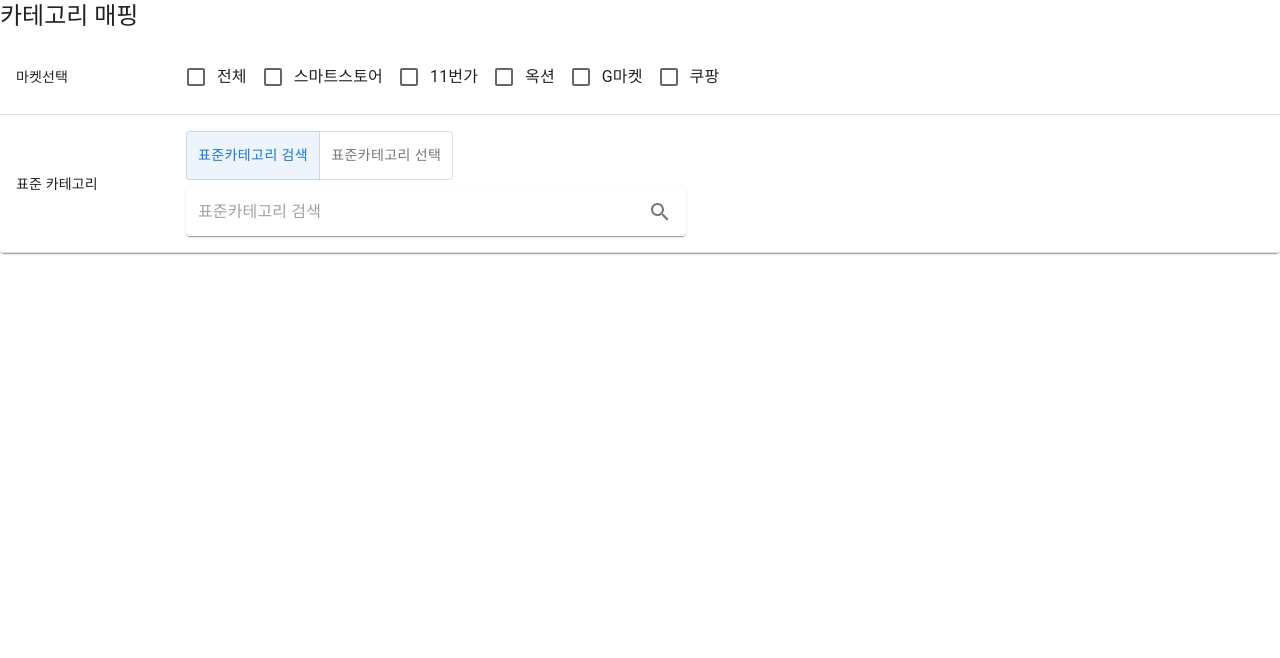
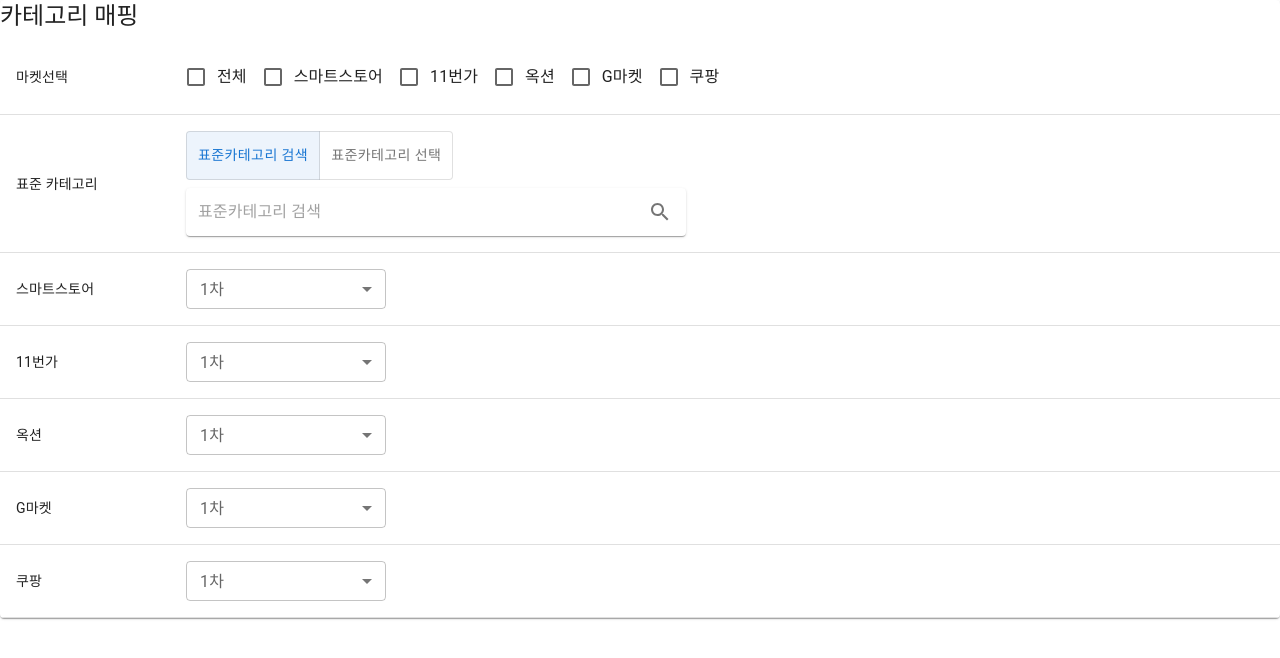
Before and after one commit to doitdso753/sample-next-back-office, a Next.js app: page /categoryMapping in a window 1280 px wide. Shown: the top 658 px of the page. Built offline with nearby package versions, Linux system fonts and the light colour scheme.

Commit message:
categoryMapping page 관련 컴포넌트 샘플 데이터로 동작하도록 수정

```diff
--- a/components/CategoryMapping/CategoryPaths.jsx
+++ b/components/CategoryMapping/CategoryPaths.jsx
@@ -7,7 +7,9 @@
 import MenuItem from "@mui/material/MenuItem";
 
 function CategoryPaths({
-  categoryData,
+  depth,
+  pathsData,
+  handleClick
 }) {
   return (
     <Stack
@@ -15,21 +17,23 @@
       alignItems="center"
       divider={<KeyboardArrowRightRoundedIcon color="action"/>}
     >
+      {Array.from({ length: depth }, (v, i) => i)
+        .map((index) => (
           <FormControl sx={{minWidth: 200}} size="small">
-        <InputLabel id={`category`}>{item.name}</InputLabel>
+            <InputLabel id={`category`}>1차</InputLabel>
             <Select
               labelId="demo-select-small"
               id="demo-select-small"
               // value={age}
-          label="Age"
+              label={`1차`}
               // onChange={handleChange}
             >
-          <MenuItem value={10}>Ten</MenuItem>
-          <MenuItem value={20}>Twenty</MenuItem>
-          <MenuItem value={30}>Thirty</MenuItem>
-          <MenuItem value={40}>Thirty</MenuItem>
+              {pathsData[index]?.paths.map((item) => (
+                <MenuItem value={item?.value}>{item?.name}</MenuItem>
+              ))}
             </Select>
           </FormControl>
+        ))}
     </Stack>
   );
 }
--- a/components/CategoryMapping/StandardCategoryPaths.jsx
+++ b/components/CategoryMapping/StandardCategoryPaths.jsx
@@ -6,7 +6,11 @@
 import ListItemText from "@mui/material/ListItemText";
 import Stack from "@mui/material/Stack";
 
-function StandardCategoryPaths({ depth, pathsData }) {
+function StandardCategoryPaths({
+  depth,
+  pathsData,
+  handleClick,
+}) {
   return (
     <Stack
       direction="row"
--- a/pages/categoryMapping.js
+++ b/pages/categoryMapping.js
@@ -11,6 +11,7 @@
 import SearchInput from "../components/SearchInput";
 import ToggleButtonGroup from "@mui/material/ToggleButtonGroup";
 import ToggleButton from "@mui/material/ToggleButton";
+import CategoryPaths from "../components/CategoryMapping/CategoryPaths";
 
 const standardType = [
   {name: '표준카테고리 검색', value: 'search'},
@@ -92,6 +93,14 @@
               )}
             </TableCell>
           </TableRow>
+          {marketList.map((item) => (
+            <TableRow>
+              <TableCell component="th" sx={{width: 170}}>{item.name}</TableCell>
+              <TableCell>
+                <CategoryPaths depth={1} pathsData={[{ depth: 1, paths: [{ name: '빵', value: 12 }]}]} />
+              </TableCell>
+            </TableRow>
+          ))}
         </TableBody>
       </Table>
     </TableContainer>
```
Lines whose indentation alone changed are shown as unchanged.
